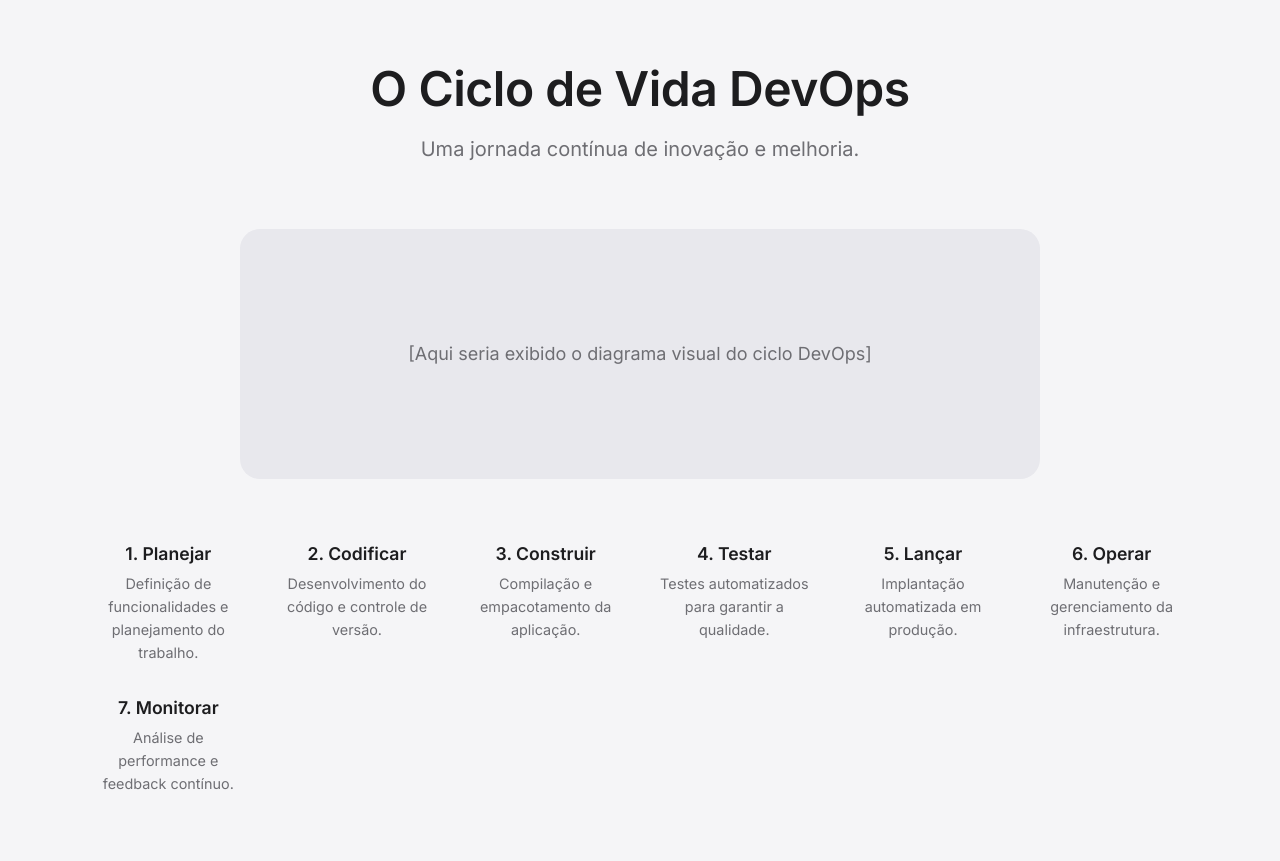
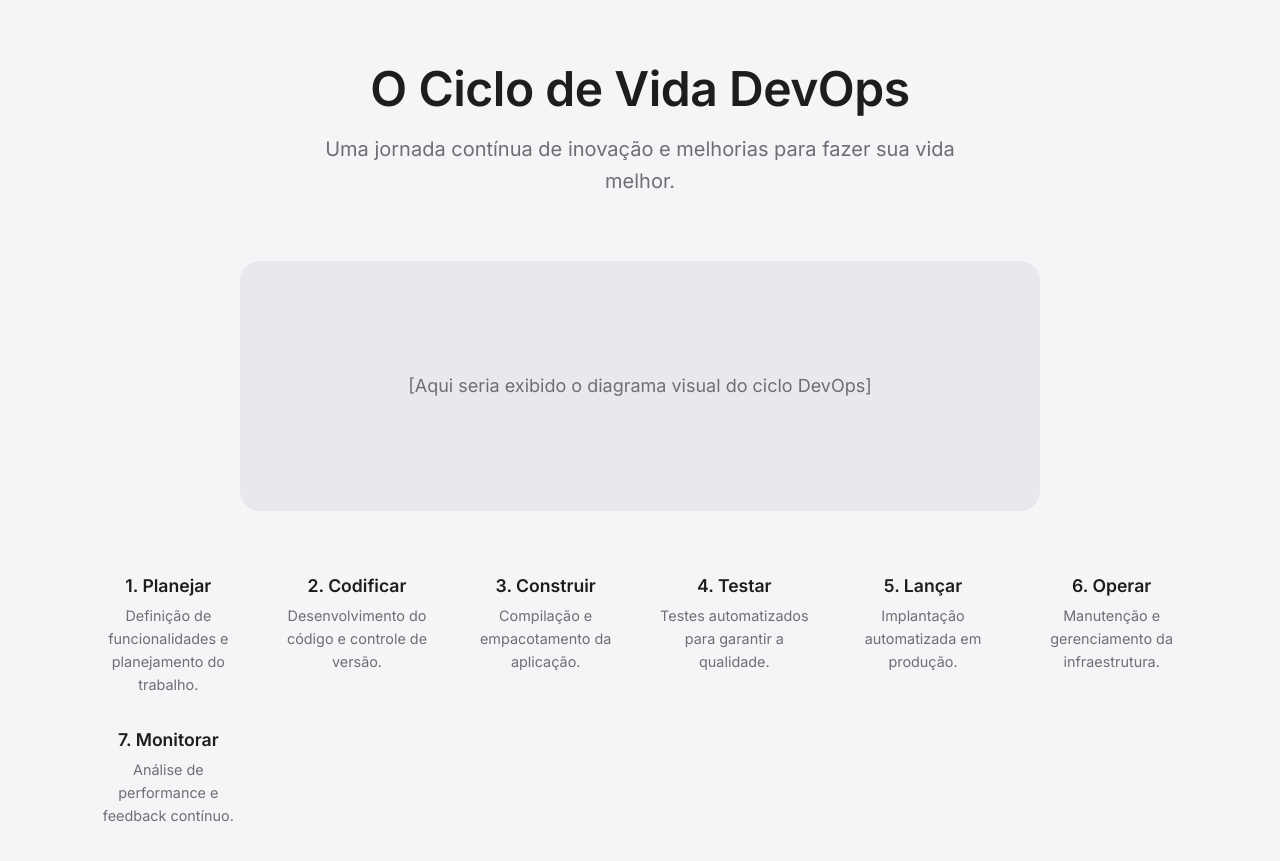
Before and after one commit to MiguelMMarques06/DevOps.EngS3, a plain HTML site: page index.html in a window 1280 px wide. Shown: the part 2040-2901 px from the top of the page. Drawn offline with Linux system fonts and the light colour scheme.

Commit message:
Diniz alterou quase nada

```diff
--- a/index.html
+++ b/index.html
@@ -90,7 +90,7 @@
         <section id="ciclo" class="lifecycle-section">
             <div class="section-title">
                 <h2>O Ciclo de Vida DevOps</h2>
-                <p>Uma jornada contínua de inovação e melhoria.</p>
+                <p>Uma jornada contínua de inovação e melhorias para fazer sua vida melhor.</p>
             </div>
             <div class="lifecycle-image-placeholder">
                 <p style="text-align: center; padding: 4rem; color: #6E6E73;">[Aqui seria exibido o diagrama visual do ciclo DevOps]</p>
```
